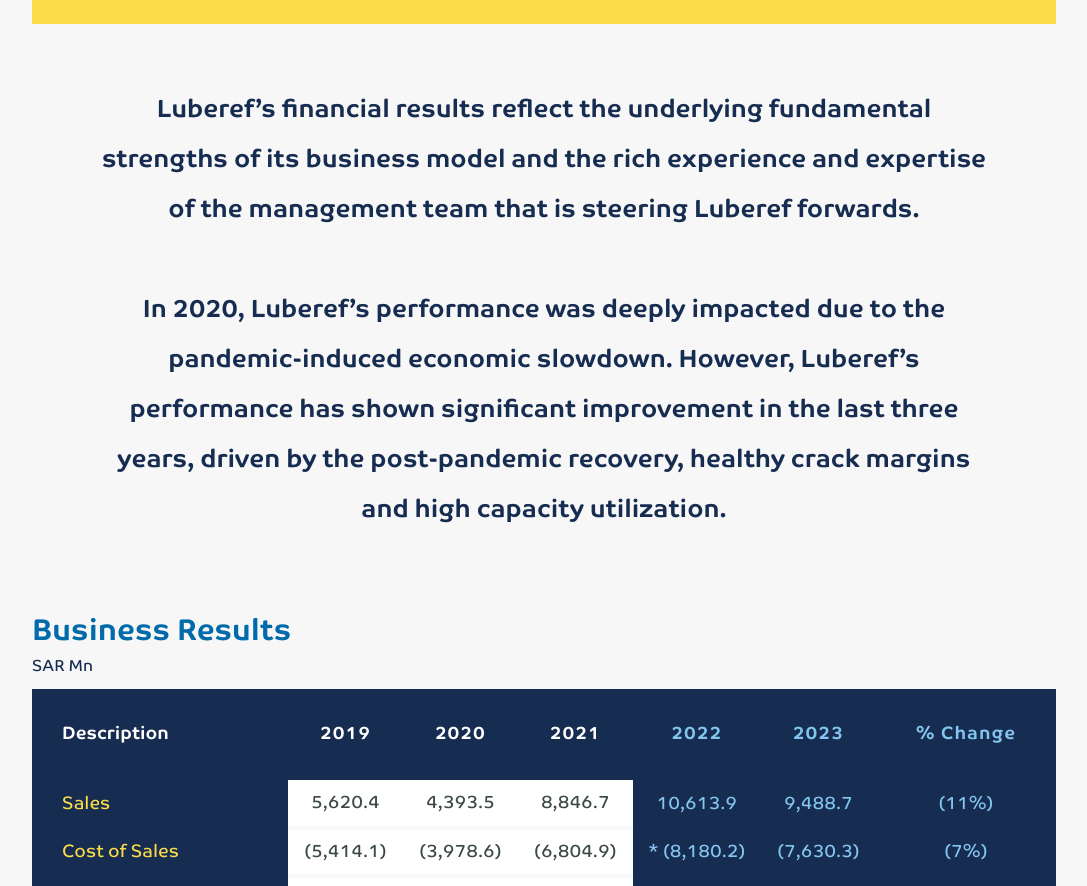
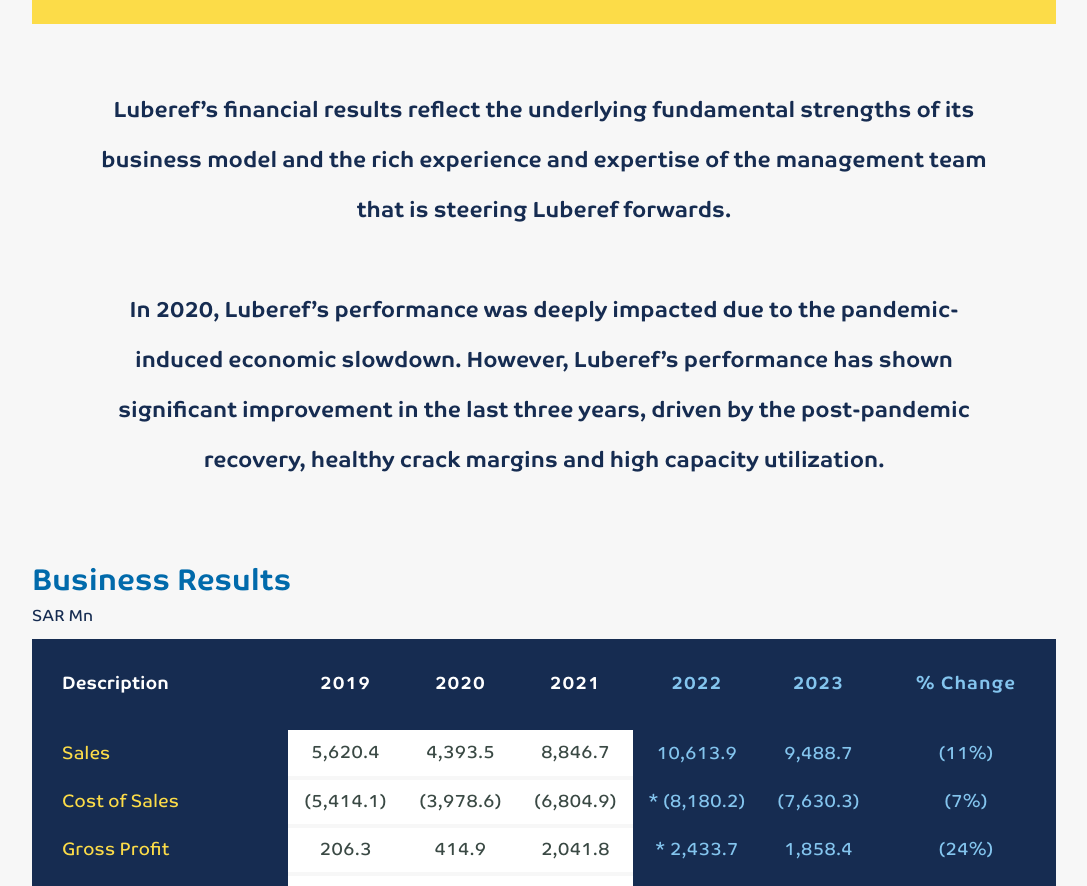
Before and after one commit to Mohamed-Ateff/Luberef, a plain HTML site: page s7p2.html in a window 1280 px wide. Shown: the part 1074-1960 px from the top of the page, without its empty margins (96-1183 px from the left). Drawn offline with nearby package versions, Linux system fonts and the light colour scheme; a script that the page names is missing.

Commit message:
adjust-3

```diff
--- a/Styles/s7p2.css
+++ b/Styles/s7p2.css
@@ -6,7 +6,10 @@
   background-color: #162c51;
   border: 0px !important;
 }
+#small-p-1{
+font-size: 22px;
 
+}
 /* Table */
 
 .table-container {
--- a/s7p2.html
+++ b/s7p2.html
@@ -234,7 +234,7 @@
           data-aos="fade-up"
           data-aos-duration="2000"
           data-en="Luberef’s financial results reflect the underlying fundamental strengths of its business model and the rich experience and expertise of the management team that is steering Luberef forwards.
-"
+"id="small-p-1"
         >
           تعكس النتائج المالية لشركة لوبريف نقاط القوة الأساسية لنموذج أعمالها
           وتجربتها الثرية وخبرتها في إدارة فريق يقود الشركة للأمام.
@@ -245,6 +245,7 @@
         style="margin: 50px auto auto auto; font-size: 15px; width: 70%"
       >
         <h1
+          id="small-p-1"
           data-aos="fade-up"
           data-aos-duration="2000"
           data-en="In 2020, Luberef’s performance was deeply impacted due to the pandemic-induced economic slowdown. However, Luberef’s performance has shown significant improvement in the last three years, driven by the post-pandemic recovery, healthy crack margins and high capacity utilization."
@@ -254,6 +255,7 @@
           مدفوعاً بالتعافي بعد الجائحة، وبتحقيق هوامش تكسير مرتفعة وبالاستغلال
           المرتفع للقدرة الإنتاجية.
         </h1>
+
       </div>
     </div>
 
```
